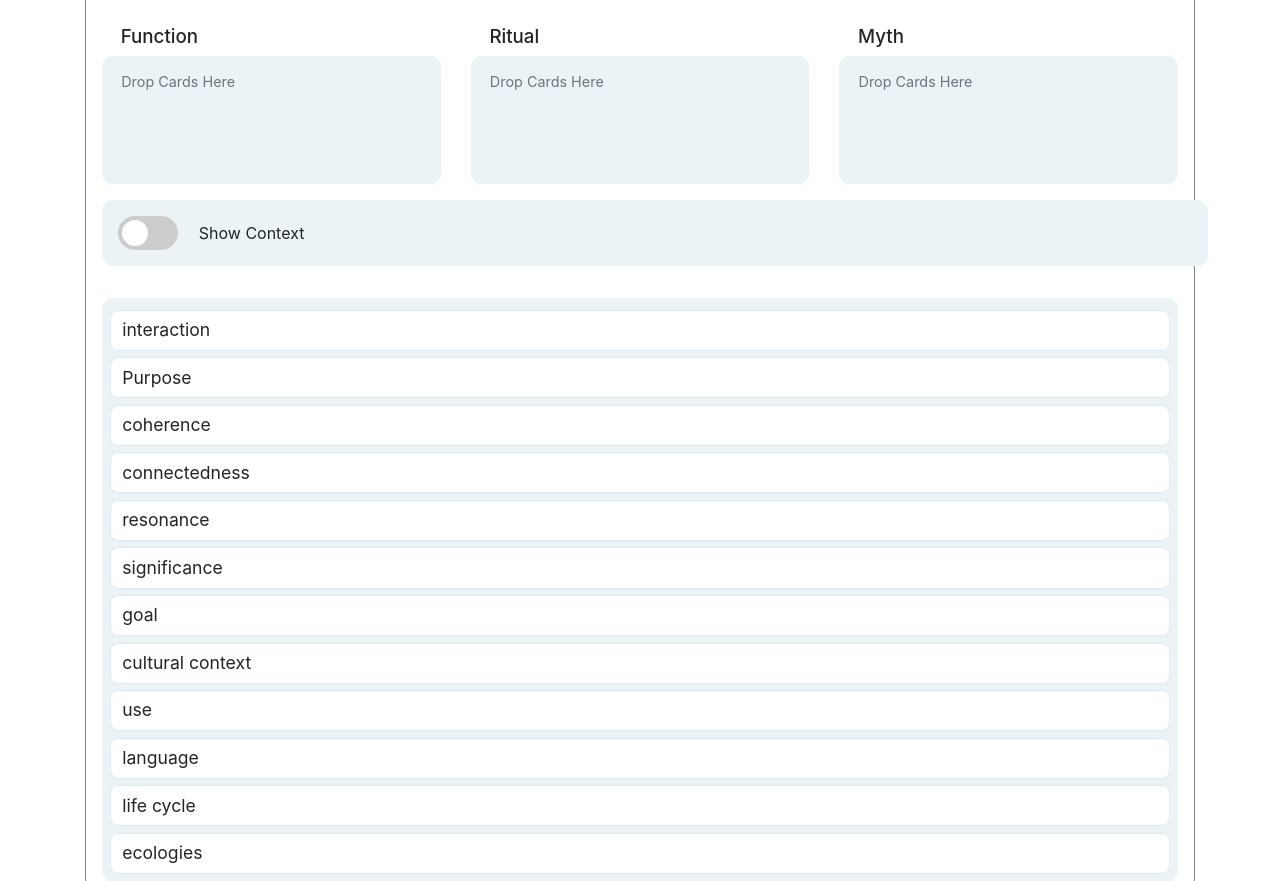
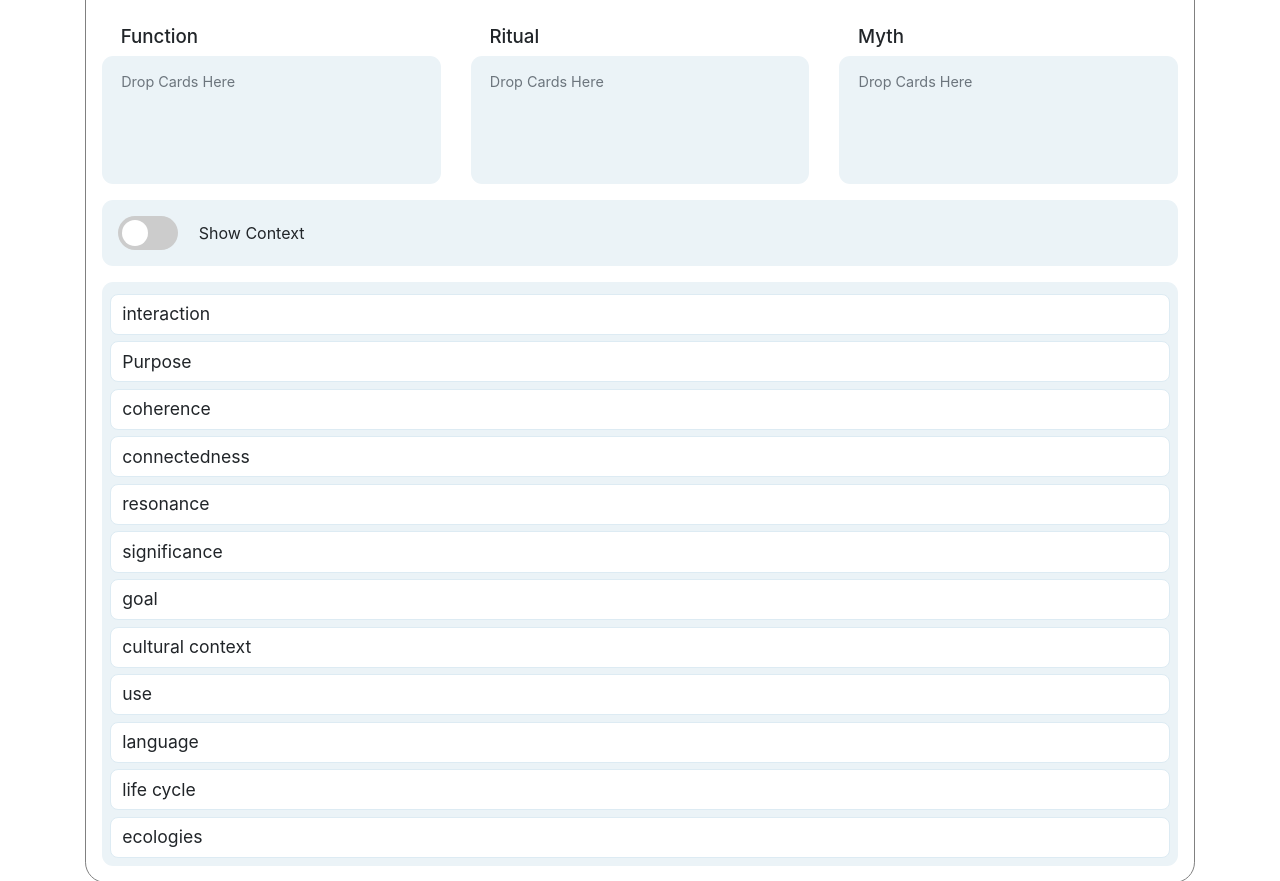
Before and after one commit to megagustav/DfM-Content, a PHP site: page /survey2/index.php in a window 1280 px wide. Shown: the part 433-1314 px from the top of the page. Run offline with PHP 8.4, Linux system fonts and the light colour scheme.

Commit message:
Update survey2.css

```diff
--- a/style/survey2.css
+++ b/style/survey2.css
@@ -187,8 +187,8 @@ h4.column_title {
 .context_bar {
   border-radius: 0.7em;
   padding: 1em 1em 0.5em;
-  margin-right: 15px;
+  max-width: calc(100% - 30px);
   margin-left: 15px;
-  margin-bottom: 2em;
+  margin-bottom: 1em;
   background-color: rgb(235, 243, 247);
 }
```
